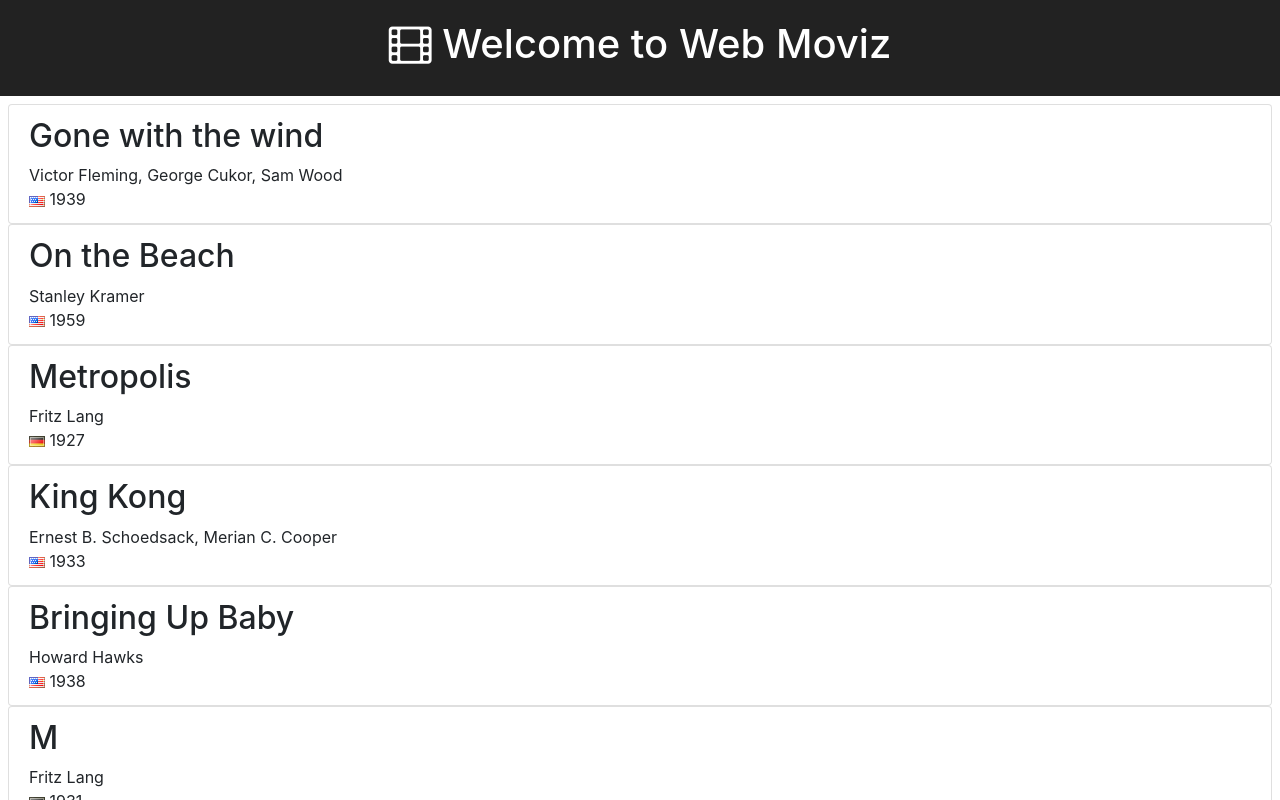
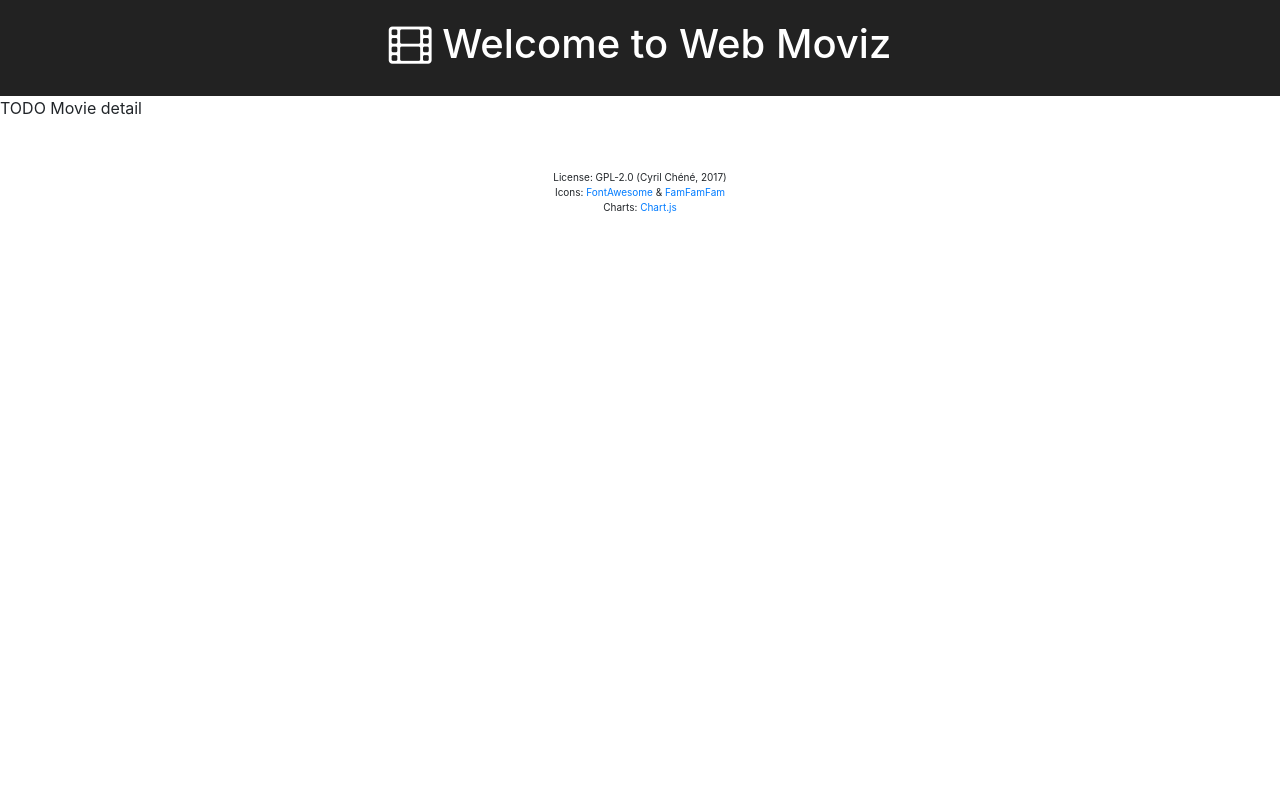
Before and after one commit to cicithesquirrel/web-moviz-angular, an Angular app: page /movie/15 in a window 1280 px wide. Shown: the top 800 px of the page. Built offline with nearby package versions, Linux system fonts and the light colour scheme.

Commit message:
Added movie detail component and routing

```diff
--- a/src/app/app.component.html
+++ b/src/app/app.component.html
@@ -1 +1 @@
-<app-movies-list></app-movies-list>
+<router-outlet></router-outlet>
--- a/src/app/app.module.ts
+++ b/src/app/app.module.ts
@@ -4,13 +4,16 @@ import { HttpClientModule } from '@angular/common/http';
 
 import { AppComponent } from './app.component';
 import { MoviesListModule } from './movies-list/movies-list.module';
+import { MainComponent } from './movie-detail/main/main.component';
+import { AppRoutingModule } from './app-routing.module';
 
 @NgModule({
   declarations: [
-    AppComponent
+    AppComponent,
+    MainComponent
   ],
   imports: [
-    BrowserModule, HttpClientModule, MoviesListModule
+    BrowserModule, HttpClientModule, MoviesListModule, AppRoutingModule
   ],
   providers: [],
   bootstrap: [AppComponent]
--- /dev/null
+++ b/src/app/movie-detail/main/main.component.html
@@ -0,0 +1,3 @@
+<p>
+  TODO Movie detail
+</p>
--- /dev/null
+++ b/src/app/movie-detail/main/main.component.ts
@@ -0,0 +1,15 @@
+import { Component, OnInit } from '@angular/core';
+
+@Component({
+  selector: 'app-main',
+  templateUrl: './main.component.html',
+  styleUrls: ['./main.component.css']
+})
+export class MainComponent implements OnInit {
+
+  constructor() { }
+
+  ngOnInit() {
+  }
+
+}
```
Also changed, not shown: src/app/app-routing.module.ts (added, +15 -0 lines), src/app/movie-detail/main/main.component.css (added), 1 other file (tests, documents, lock files or other folders).
